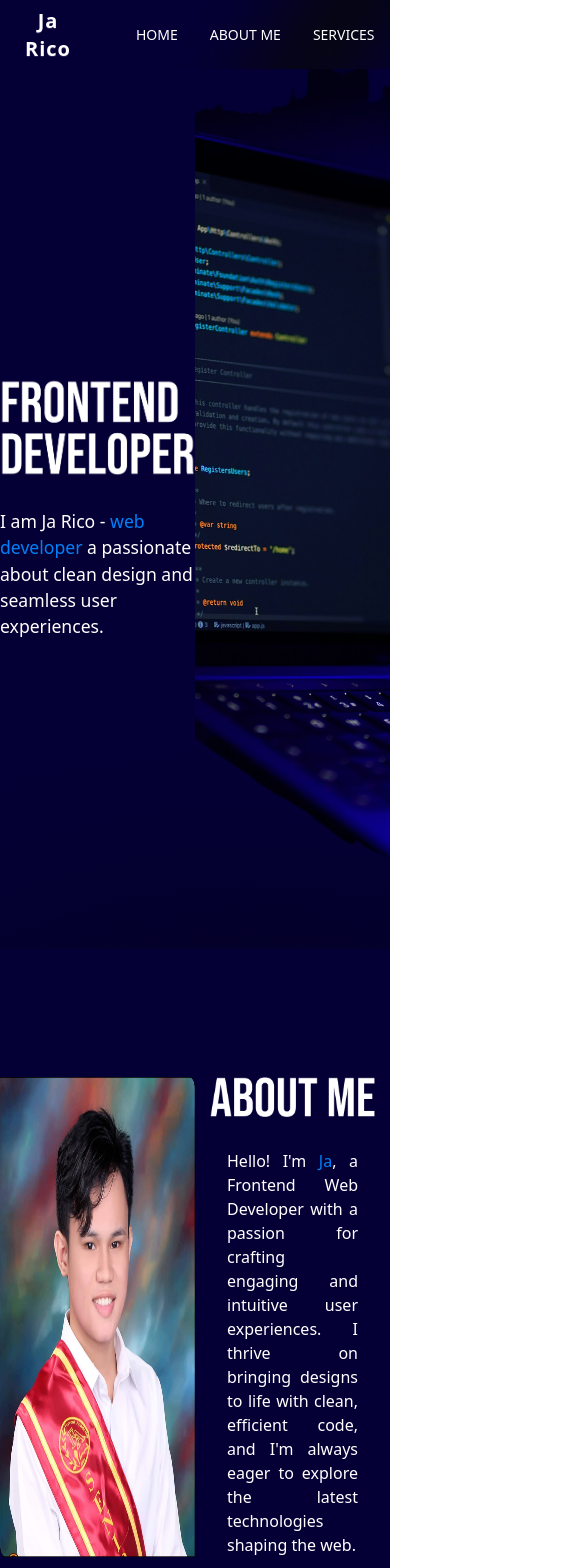
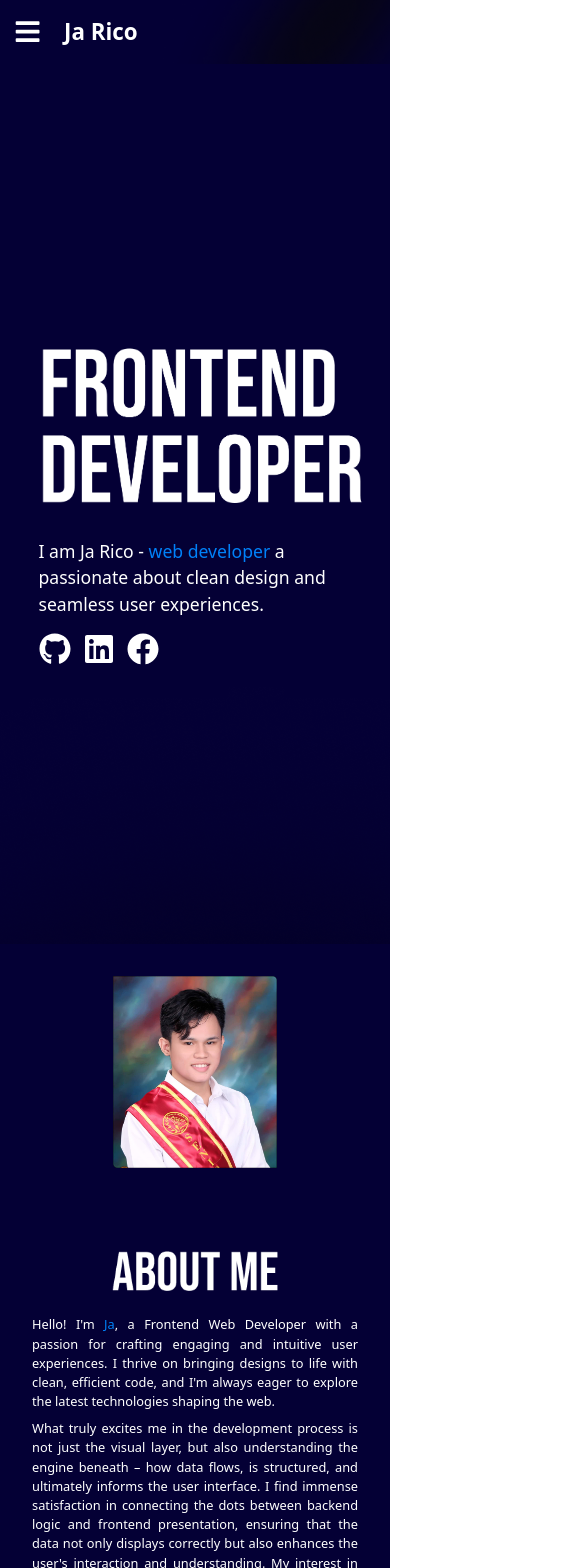
Before and after one commit to johnrico364/my-portfolio, a React (Vite) app: page / in a window 390 px wide. Shown: the top 1568 px of the page, 585 px wide, since content can reach past the window. Built offline with nearby package versions, Linux system fonts and the light colour scheme.

Commit message:
Make the page responsive

```diff
--- a/src/App.jsx
+++ b/src/App.jsx
@@ -5,6 +5,7 @@ import { Home } from "./components/Home";
 import { Projects } from "./components/Projects";
 import { Services } from "./components/Services";
 import { Skills } from "./components/Skills";
+import { FaBars } from "react-icons/fa";
 
 function App() {
   const homeRef = useRef(null);
@@ -16,14 +17,26 @@ function App() {
 
   return (
     <div>
-      <div className="navbar sticky top-0 z-50 custom-navbar-bg">
-        <div className="flex-1">
-          <a className="btn btn-ghost text-xl" style={{ letterSpacing: "1px" }}>
+      <div className="drawer">
+        <input id="my-drawer-3" type="checkbox" className="drawer-toggle" />
+        <div className="drawer-content flex flex-col">
+          {/* Navbar */}
+          <div className="navbar w-full sticky top-0 z-[40] custom-navbar-bg pr-[2rem]">
+            <div className="flex-none lg:hidden">
+              <label
+                htmlFor="my-drawer-3"
+                aria-label="open sidebar"
+                className="btn btn-square btn-ghost"
+              >
+                <FaBars className="text-[1.7rem]" />
+              </label>
+            </div>
+            <div className="mx-2 flex-1 px-2 text-[1.4rem] font-semibold">
               Ja Rico
-          </a>
             </div>
-        <div className="flex-none">
-          <ul className="menu menu-horizontal px-8">
+            <div className="hidden flex-none lg:block">
+              <ul className="menu menu-horizontal">
+                {/* Navbar menu content here */}
                 <li
                   onClick={() => {
                     homeRef.current.scrollIntoView({ behavior: "smooth" });
@@ -69,7 +82,7 @@ function App() {
               </ul>
             </div>
           </div>
-
+          {/* Page content here */}
           <div ref={homeRef}>
             <Home />
           </div>
@@ -89,6 +102,66 @@ function App() {
             <Contacts />
           </div>
         </div>
+        <div className="drawer-side z-[50]">
+          <label
+            htmlFor="my-drawer-3"
+            aria-label="close sidebar"
+            className="drawer-overlay"
+          ></label>
+          <ul className="menu bg-[#040035] text-white font-semibold text-[1.1rem] min-h-full w-80 p-4">
+            {/* Sidebar content here */}
+            <li
+              onClick={() => {
+                homeRef.current.scrollIntoView({ behavior: "smooth" });
+                document.getElementById("my-drawer-3").checked = false;
+              }}
+            >
+              <span>HOME</span>
+            </li>
+            <li
+              onClick={() => {
+                aboutmeRef.current.scrollIntoView({ behavior: "smooth" });
+                document.getElementById("my-drawer-3").checked = false;
+              }}
+            >
+              <span>ABOUT ME</span>
+            </li>
+            <li
+              onClick={() => {
+                servicesRef.current.scrollIntoView({ behavior: "smooth" });
+                document.getElementById("my-drawer-3").checked = false;
+              }}
+            >
+              <span>SERVICES</span>
+            </li>
+            <li
+              onClick={() => {
+                projectsRef.current.scrollIntoView({ behavior: "smooth" });
+                document.getElementById("my-drawer-3").checked = false;
+              }}
+            >
+              <span>MY PROJECT</span>
+            </li>
+            <li
+              onClick={() => {
+                skillsRef.current.scrollIntoView({ behavior: "smooth" });
+                document.getElementById("my-drawer-3").checked = false;
+              }}
+            >
+              <span>SKILLS</span>
+            </li>
+            <li
+              onClick={() => {
+                contactsRef.current.scrollIntoView({ behavior: "smooth" });
+                document.getElementById("my-drawer-3").checked = false;
+              }}
+            >
+              <span>CONTACT</span>
+            </li>
+          </ul>
+        </div>
+      </div>
+    </div>
   );
 }
 
--- a/src/components/Aboutme.jsx
+++ b/src/components/Aboutme.jsx
@@ -3,23 +3,26 @@ import style from "./styles/aboutme.module.css";
 export const Aboutme = () => {
   return (
     <div className={style.main_container}>
-      <div className="basis-1/2 flex justify-center">
-        <img src="/assets/aboutme/me_img.png" className="h-[30rem] mt-[8rem]" />
+      <div className="basis-full lg:basis-1/2 flex justify-center">
+        <img
+          src="/assets/aboutme/me_img.png"
+          className="h-[12rem] lg:h-[30rem] mt-[2rem] lg:mt-[8rem]"
+        />
       </div>
-      <div className="basis-1/2 flex flex-col items-center">
+      <div className="basis-full lg:basis-1/2 flex flex-col items-center">
         <img
           src="/assets/aboutme/aboutme_text.png"
-          className="h-[2.5rem] mt-[8rem]"
+          className="h-[2.5rem] mt-[2rem] lg:mt-[8rem]"
         />
-        <div className="mt-4 px-8 text-justify">
-          <p className="mt-4">
+        <div className="mt-4 px-8 text-[0.8rem] lg:text-[1rem] text-justify">
+          <p className="mt-2 lg:mt-4">
             Hello! I'm <span className="text-[#0081F9]">Ja</span>, a Frontend
             Web Developer with a passion for crafting engaging and intuitive
             user experiences. I thrive on bringing designs to life with clean,
             efficient code, and I'm always eager to explore the latest
             technologies shaping the web.
           </p>
-          <p className="mt-4">
+          <p className="mt-2 lg:mt-4">
             What truly excites me in the development process is not just the
             visual layer, but also understanding the engine beneath – how data
             flows, is structured, and ultimately informs the user interface. I
@@ -31,7 +34,7 @@ export const Aboutme = () => {
             visually appealing but also intelligently driven by the information
             they present.
           </p>
-          <p className="mt-4">
+          <p className="mt-2 lg:mt-4">
             I'm constantly seeking opportunities to leverage my frontend skills
             to build impactful web applications, and I'm particularly drawn to
             projects where I can combine my love for creating seamless user
--- a/src/components/Contacts.jsx
+++ b/src/components/Contacts.jsx
@@ -6,20 +6,24 @@ export const Contacts = () => {
     <div className={style.main_container}>
       <img
         src="/assets/contacts/contact_text.png"
-        className="pl-8 pt-[3.5rem]"
+        className="w-64 px-4 lg:px-8 pt-[3.5rem]"
       />
       <div className={style.contact_container}>
-        <div>
+        <div className={style.contact_item}>
           <HiMail className={style.icon} />
-          <span className="font-[1.2rem]">johnrico364@gmail.com</span>
+          <span className="text-base md:text-lg lg:text-xl">
+            johnrico364@gmail.com
+          </span>
         </div>
-        <div>
+        <div className={style.contact_item}>
           <HiPhone className={style.icon} />
-          <span className="font-[1.2rem]">0930 949 3570</span>
+          <span className="text-base md:text-lg lg:text-xl">0930 949 3570</span>
         </div>
-        <div>
+        <div className={style.contact_item}>
           <HiLocationMarker className={style.icon} />
-          <span className="font-[1.2rem]">Mandaue City, Cebu, Philippines</span>
+          <span className="text-base md:text-lg lg:text-xl">
+            Mandaue City, Cebu, Philippines
+          </span>
         </div>
       </div>
     </div>
--- a/src/components/Home.jsx
+++ b/src/components/Home.jsx
@@ -1,13 +1,37 @@
+import { FaFacebook, FaGithub, FaLinkedin } from "react-icons/fa";
 import style from "./styles/home.module.css";
 
 export const Home = () => {
   return (
     <div className={style.main_container}>
-      <div className="basis-1/2">
+      <div className="basis-10/12 lg:basis-1/2 ml-3">
         <img src="/assets/home/frontend_dev_text.png" />
         <div className="mt-[2rem] text-[1.1rem]">
           I am Ja Rico - <span className="text-[#0081F9]">web developer</span> a
           passionate about clean design and seamless user experiences.
+        </div>
+        <div>
+          <a
+            href="https://github.com/johnrico364"
+            target="_blank"
+            rel="noopener noreferrer"
+          >
+            <FaGithub className={style.icons} />
+          </a>
+          <a
+            href="https://www.linkedin.com/in/john-anthony-rico-259930330/"
+            target="_blank"
+            rel="noopener noreferrer"
+          >
+            <FaLinkedin className={style.icons} />
+          </a>
+          <a
+            href="https://www.facebook.com/anthony.rickson.16"
+            target="_blank"
+            rel="noopener noreferrer"
+          >
+            <FaFacebook className={style.icons} />
+          </a>
         </div>
       </div>
       <div className={style.laptop_bg_container}></div>
--- a/src/components/Projects.jsx
+++ b/src/components/Projects.jsx
@@ -34,7 +34,7 @@ export const Projects = () => {
       <div className="flex overflow-x-auto gap-6 px-8 mt-[7rem] pb-8">
         {projects.map((project) => {
           return (
-            <div className={style.card_container}>
+            <div className={style.card_container} key={project.name}>
               <img
                 src={`/assets/projects/${project.image}`}
                 className={style.card_img}
--- a/src/components/Services.jsx
+++ b/src/components/Services.jsx
@@ -27,18 +27,21 @@ export const Services = () => {
       <img
         src="/assets/services/header_text.png"
         className="pl-8 pt-[3.5rem]"
-      />
-      <div className="flex justify-between mt-[7rem] px-8 gap-8">
-        {services.map((service) => {
+      />      <div className="flex flex-wrap justify-center lg:justify-between mt-[7rem] px-4 lg:px-8 gap-12 md:gap-16">
+        {services.map((service, index) => {
           return (
-            <div className={style.card_container}>
+            <div key={index} className={style.card_container}>
               <img
                 src={`/assets/services/${service.image}`}
-                alt="Service 1"
-                className="w-32 h-32 object-contain mb-4"
+                alt={service.title}
+                className="w-24 h-24 md:w-32 md:h-32 object-contain mb-4"
               />
-              <h3 className="text-xl font-bold mb-2">{service.title}</h3>
-              <p className="text-center text-gray-200">{service.description}</p>
+              <h3 className="text-lg md:text-xl font-bold mb-2">
+                {service.title}
+              </h3>
+              <p className="text-center text-gray-200 text-sm md:text-base">
+                {service.description}
+              </p>
             </div>
           );
         })}
--- a/src/components/Skills.jsx
+++ b/src/components/Skills.jsx
@@ -1,4 +1,13 @@
 import style from "./styles/skills.module.css";
+
+const skillsBar = [
+  "reactjs_bar.png",
+  "nodejs_bar.png",
+  "laravel_bar.png",
+  "flutter_bar.png",
+  "tailwind_bar.png",
+  "csharp_bar.png",
+];
 
 const subSkills = [
   "MONGO DB",
@@ -21,25 +30,25 @@ const subSkills = [
 export const Skills = () => {
   return (
     <div className={style.main_container}>
-      <div className="basis-1/2">
-        <img
-          src="/assets/skills/skills_text.png"
-          className="pl-8 pt-[3.5rem]"
-        />
-        <div className="pl-8 pt-[3rem] text-[2rem] font-semibold">
+      <div className="w-full lg:basis-1/2 px-4 lg:px-8">
+        <img src="/assets/skills/skills_text.png" className="pt-[3.5rem]" />
+        <div className="pt-[3rem] text-xl md:text-2xl lg:text-[2rem] font-semibold">
           Technical Skills
         </div>
 
         <div className={style.technical_skills_container}>
-          <img src="/assets/skills/reactjs_bar.png"  />
-          <img src="/assets/skills/nodejs_bar.png"  />
-          <img src="/assets/skills/laravel_bar.png"  />
-          <img src="/assets/skills/flutter_bar.png"  />
-          <img src="/assets/skills/tailwind_bar.png"  />
-          <img src="/assets/skills/csharp_bar.png"  />
+          {skillsBar.map((skill) => {
+            return (
+              <img
+                src={`/assets/skills/${skill}`}
+                className="w-7/12 lg:w-10/12"
+                key={skill}
+              />
+            );
+          })}
         </div>
       </div>
-      <div className="basis-1/2 flex justify-center items-center">
+      <div className="w-full lg:basis-1/2 flex justify-center items-center mt-8 lg:mt-0">
         <div className={style.sub_skills_container}>
           {subSkills.map((skill, index) => (
             <div key={index} className={style.sub_skill}>
--- a/src/components/styles/aboutme.module.css
+++ b/src/components/styles/aboutme.module.css
@@ -4,5 +4,5 @@
 .main_container {
   background-image: url('/assets/home/home_bg.png');
   color: white;
-  @apply h-[55rem] flex;
+  @apply h-[55rem] flex flex-wrap;
 }
--- a/src/components/styles/contacts.module.css
+++ b/src/components/styles/contacts.module.css
@@ -3,14 +3,30 @@
 
 .main_container {
   background-image: url("/assets/home/home_bg.png");
+  background-size: cover;
+  background-position: center;
   color: white;
-  @apply h-[55rem];
+  @apply min-h-[55rem] flex flex-col;
 }
 
 .contact_container {
-  @apply h-[44.5rem] flex justify-center gap-14 items-center;
+  @apply flex flex-col md:flex-row justify-center items-center
+         gap-8 md:gap-10 lg:gap-14
+         px-4 md:px-8
+         py-12 md:py-20 lg:py-28
+         flex-grow;
+}
+
+.contact_item {
+  @apply flex items-center bg-white/10 backdrop-blur-sm
+         w-full lg:w-auto
+         p-4 md:p-6 rounded-lg
+         hover:bg-white/20 transition-all duration-300
+         hover:transform hover:scale-105;
 }
 
 .icon {
-  @apply inline text-[2rem] mr-[1rem];
+  @apply text-xl md:text-2xl lg:text-[2rem]
+         mr-3 md:mr-4 lg:mr-[1rem]
+         text-blue-400;
 }
--- a/src/components/styles/home.module.css
+++ b/src/components/styles/home.module.css
@@ -2,9 +2,9 @@
 @plugin "daisyui";
 
 .main_container {
-  background-image: url('/assets/home/home_bg.png');
+  background-image: url("/assets/home/home_bg.png");
   color: white;
-  @apply h-[55rem] flex items-center;
+  @apply h-[55rem] flex items-center justify-center;
 }
 
 .laptop_bg_container {
@@ -12,5 +12,15 @@
   background-size: cover;
   background-position: center;
   background-repeat: no-repeat;
-  @apply basis-1/2 h-[55rem];
+  @apply hidden lg:block basis-1/2 h-[55rem];
 }
+
+.icons {
+  @apply inline mr-3 text-[2rem] mt-[1rem];
+  @apply transition-all duration-300 ease-in-out;
+
+  &:hover {
+    @apply transform scale-125 text-blue-400;
+    filter: drop-shadow(0 0 8px rgba(96, 165, 250, 0.5));
+  }
+}
--- a/src/components/styles/services.module.css
+++ b/src/components/styles/services.module.css
@@ -2,11 +2,16 @@
 @plugin "daisyui";
 
 .main_container {
-  background-image: url('/assets/home/home_bg.png');
+  background-image: url("/assets/home/home_bg.png");
+  background-size: cover;
+  background-position: center;
   color: white;
-  @apply h-[55rem];
+  @apply min-h-[55rem] py-8;
 }
 
-.card_container{
-  @apply flex flex-col items-center bg-white/10 p-6 rounded-lg backdrop-blur-sm w-1/3;
+.card_container {
+  @apply flex flex-col items-center bg-white/10 p-6 md:p-8 rounded-lg backdrop-blur-sm
+         w-full sm:w-[calc(50%-2rem)] lg:w-[calc(33.33%-3rem)]
+         hover:bg-white/20 transition-all duration-300 hover:transform hover:scale-105
+         mb-4;
 }
--- a/src/components/styles/skills.module.css
+++ b/src/components/styles/skills.module.css
@@ -2,23 +2,23 @@
 @plugin "daisyui";
 
 .main_container {
-  background-image: url('/assets/home/home_bg.png');
+  background-image: url("/assets/home/home_bg.png");
+  background-size: cover;
+  background-position: center;
   color: white;
-  @apply h-[55rem] flex;
+  @apply min-h-[55rem] flex flex-col lg:flex-row py-8;
 }
 
 .technical_skills_container {
-  @apply flex flex-col gap-4 px-8 pt-[3rem];
-
-  img{
-    @apply w-fit;
-  }
+  @apply flex flex-col gap-4 pt-[2rem] md:pt-[3rem];
 }
 
 .sub_skills_container {
-  @apply w-full flex flex-wrap px-4 gap-4;
+  @apply w-full flex flex-wrap justify-center lg:justify-start gap-3 md:gap-4 p-4;
 }
 
-.sub_skill{
-  @apply p-3 px-5 rounded-lg bg-[#0E0673];
+.sub_skill {
+  @apply p-2 md:p-3 px-3 md:px-5 rounded-lg bg-[#0E0673] text-sm
+         md:text-base hover:bg-[#1a0fad] transition-colors duration-300
+         hover:transform hover:scale-105;
 }
```
Lines whose indentation alone changed are shown as unchanged.
